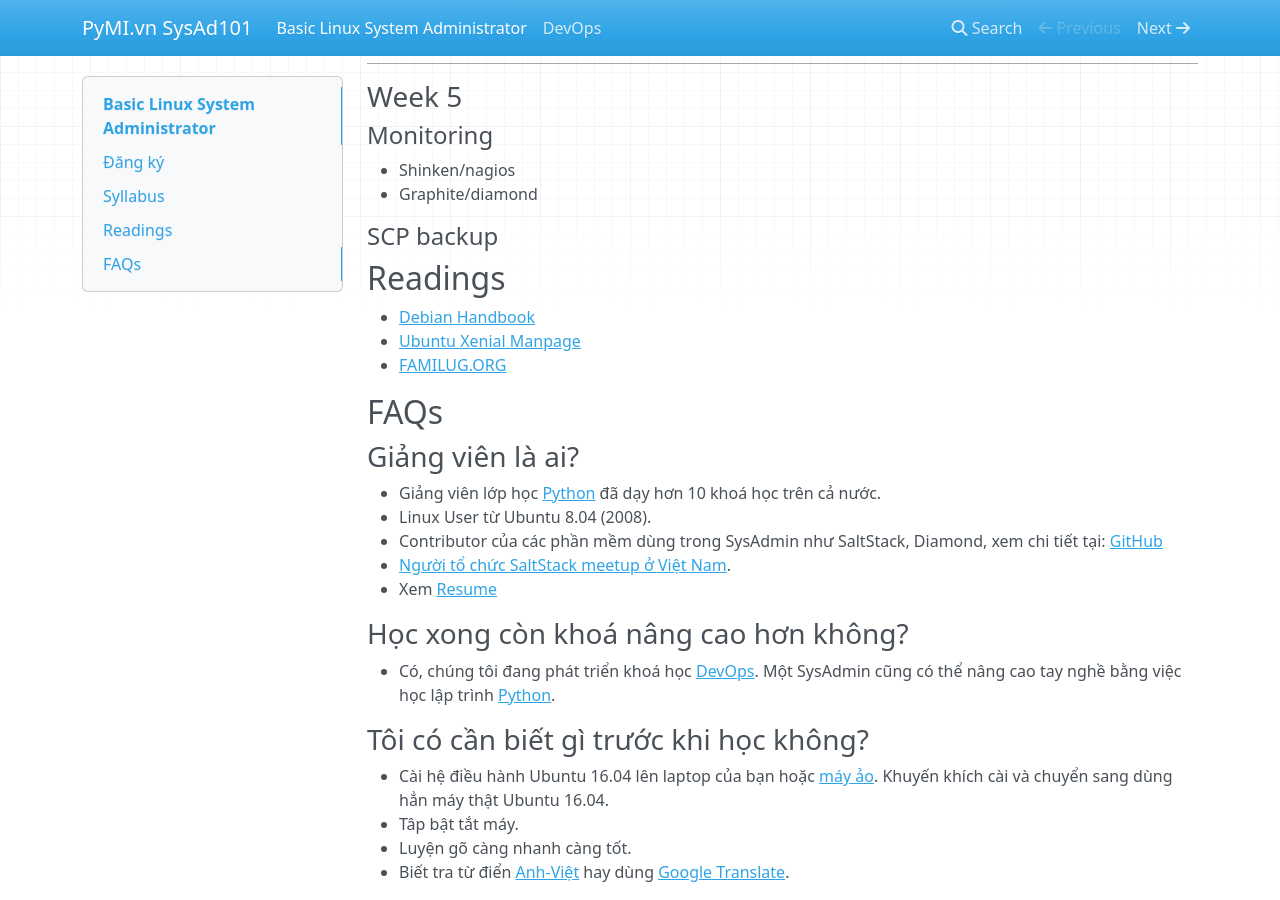
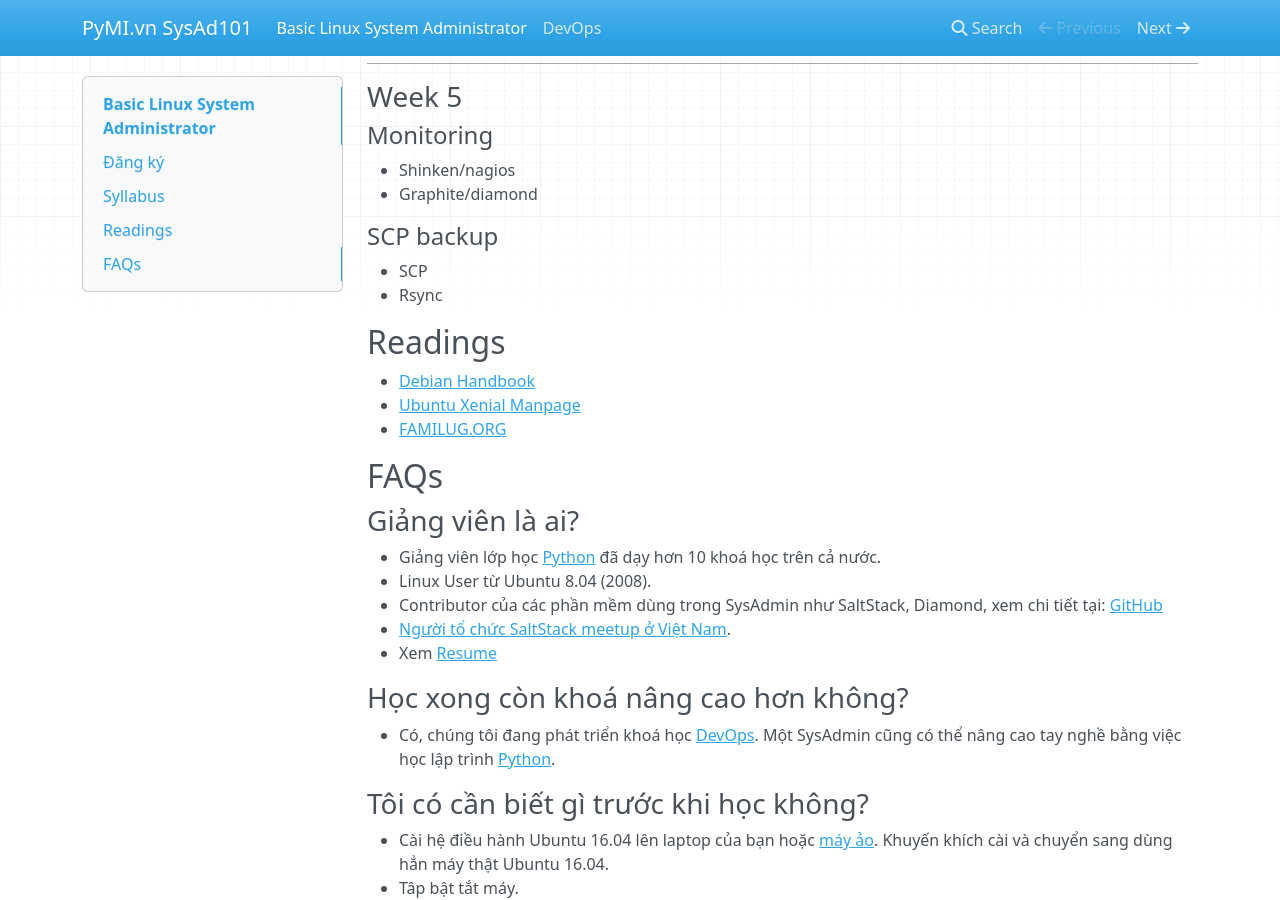
Before and after one commit to pymivn/sysad101, an MkDocs documentation site: the page built from docs/index.md, in a window 1280 px wide and 900 px high, scrolled down 2639 px. Built offline with MkDocs 1.6.1, drawn with Linux system fonts in a browser that asks for light colours; nearby versions of some CDN libraries.

Commit message:
Learn rsync also

```diff
--- a/docs/index.md
+++ b/docs/index.md
@@ -122,6 +122,8 @@ Bấm vào chữ đăng ký ở trên rồi điền thông tin.
 - Graphite/diamond
 
 #### SCP backup
+- SCP
+- Rsync
 
 ## Readings
 - [Debian Handbook](https://debian-handbook.info)
```
